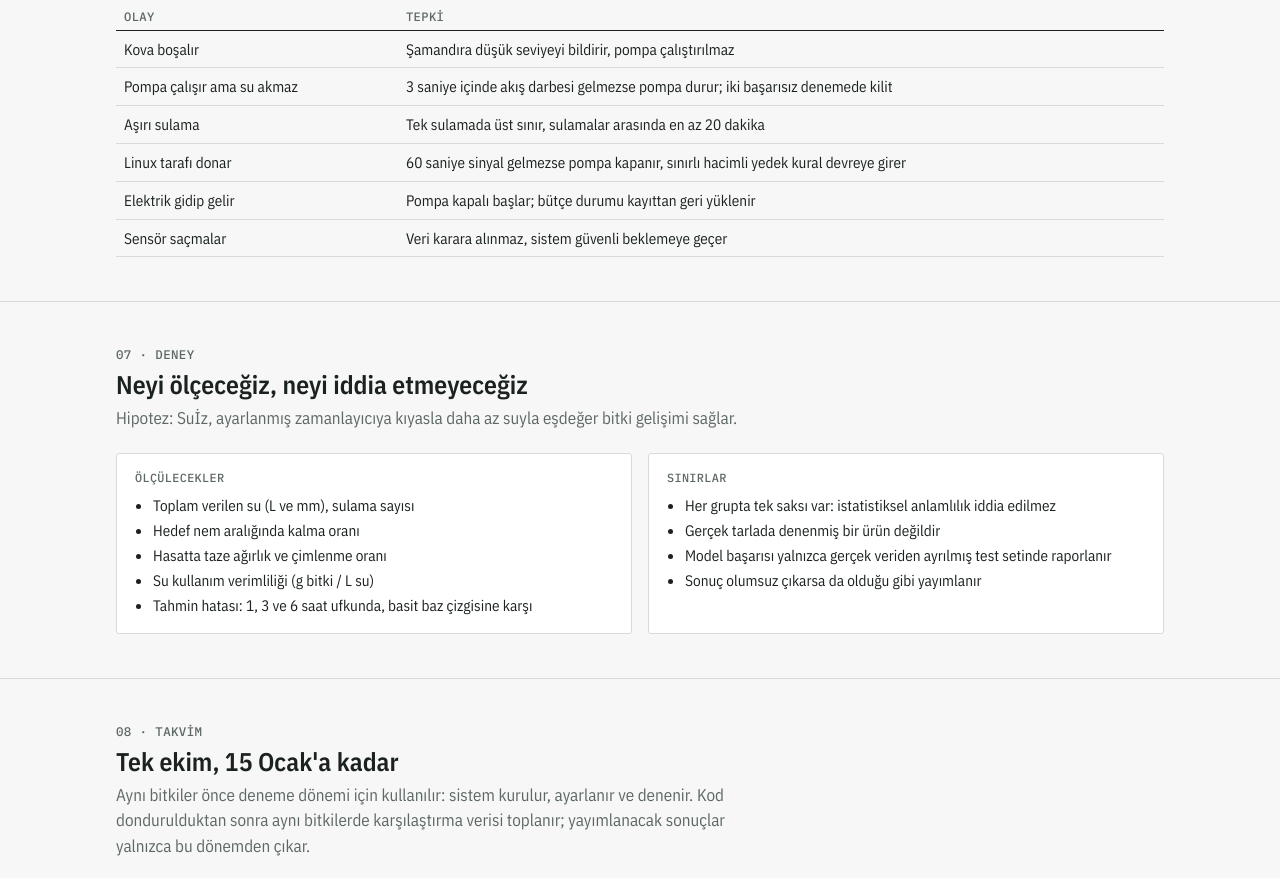
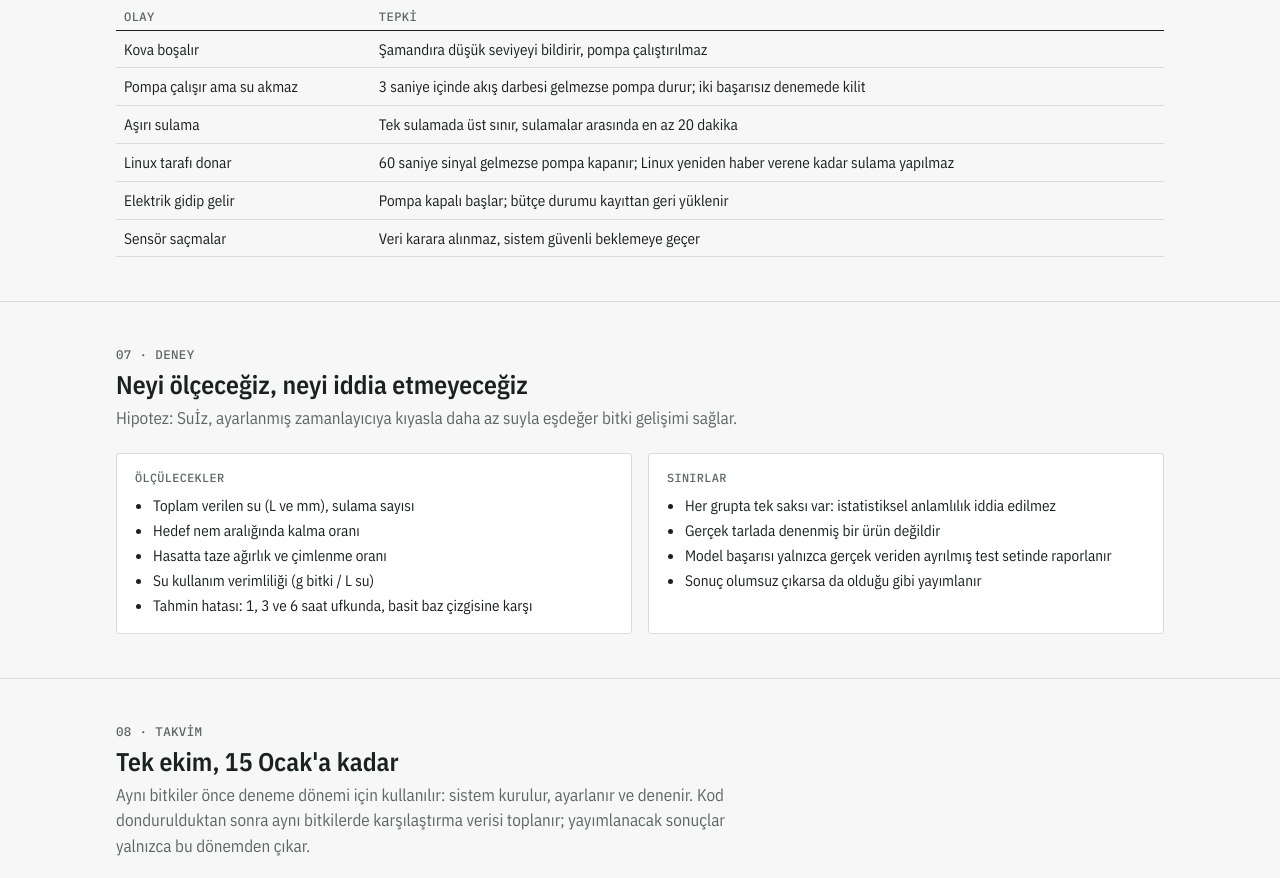
Before and after one commit to Berceste-Team/Su-z, a plain HTML site: page docs/index.html in a window 1280 px wide. Shown: the part 3929-4807 px from the top of the page. Drawn offline with nearby package versions, Linux system fonts and the light colour scheme.

Commit message:
docs: apply hardware review of contract v1 (PR #10)
- record hardware decisions in §4.7: single pump at a time, 24 h pulse cap (9000),
  safe wait without pumping on heartbeat loss, interrupt counting after first test
- BUSY rejection is retried in the next decision period
- add 12-bit ADC, out-of-range thresholds (sent as -1), float debounce,
  no DHT read while pumping, pump-on moisture ignored, pins LOW at boot
- open item: 60 s runtime cap vs measured flow
- site and README §5, §8: heartbeat loss no longer starts a limited backup rule

Co-Authored-By: Claude Opus 5.5 <noreply@anthropic.com>

```diff
--- a/docs/index.html
+++ b/docs/index.html
@@ -257,7 +257,7 @@ footer p{max-width:80ch}
         <tr><td>Kova boşalır</td><td>Şamandıra düşük seviyeyi bildirir, pompa çalıştırılmaz</td></tr>
         <tr><td>Pompa çalışır ama su akmaz</td><td>3 saniye içinde akış darbesi gelmezse pompa durur; iki başarısız denemede kilit</td></tr>
         <tr><td>Aşırı sulama</td><td>Tek sulamada üst sınır, sulamalar arasında en az 20 dakika</td></tr>
-        <tr><td>Linux tarafı donar</td><td>60 saniye sinyal gelmezse pompa kapanır, sınırlı hacimli yedek kural devreye girer</td></tr>
+        <tr><td>Linux tarafı donar</td><td>60 saniye sinyal gelmezse pompa kapanır; Linux yeniden haber verene kadar sulama yapılmaz</td></tr>
         <tr><td>Elektrik gidip gelir</td><td>Pompa kapalı başlar; bütçe durumu kayıttan geri yüklenir</td></tr>
         <tr><td>Sensör saçmalar</td><td>Veri karara alınmaz, sistem güvenli beklemeye geçer</td></tr>
       </tbody>
```
Also changed, not shown: 2 other files.
